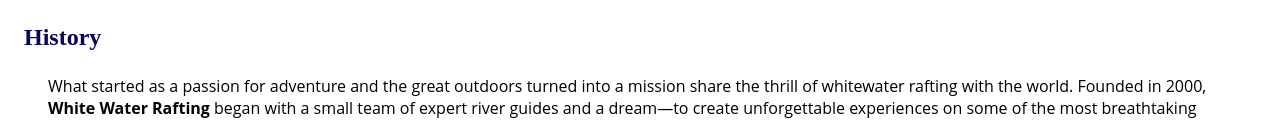
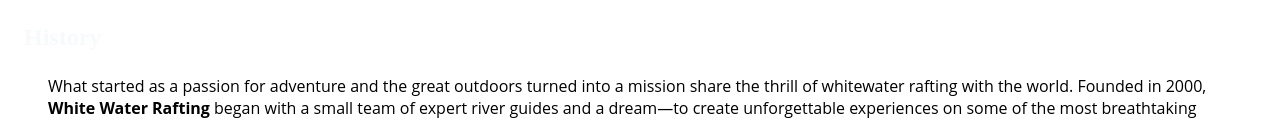
Before and after one commit to simiresimeon/wdd130, a plain HTML site: page wwr/about.html in a window 1280 px wide. Shown: the part 785-905 px from the top of the page. Drawn offline with Linux system fonts and the light colour scheme.

Commit message:
Update color variables in rafting.css for improved theme consistency

```diff
--- a/wwr/styles/rafting.css
+++ b/wwr/styles/rafting.css
@@ -1,7 +1,9 @@
 :root{
-    --primary-color: #03045e;
+    --primary-color: #f7f9fb;
     --secondary-color: #0077b6;
+    --accent1-color:  #ffffff;
     --accent4-color: black;
+    --heading-color: #0b66d0;
 
     --heading-font: Montserrat Bold serif;
     --text-font: Open Sans;
@@ -67,7 +69,7 @@ h1, h2 {
     color: var(--primary-color);
 }
 
- p, section, article {
+p, section, article {
     margin: 16px;
     padding: 8px;
 }
```
